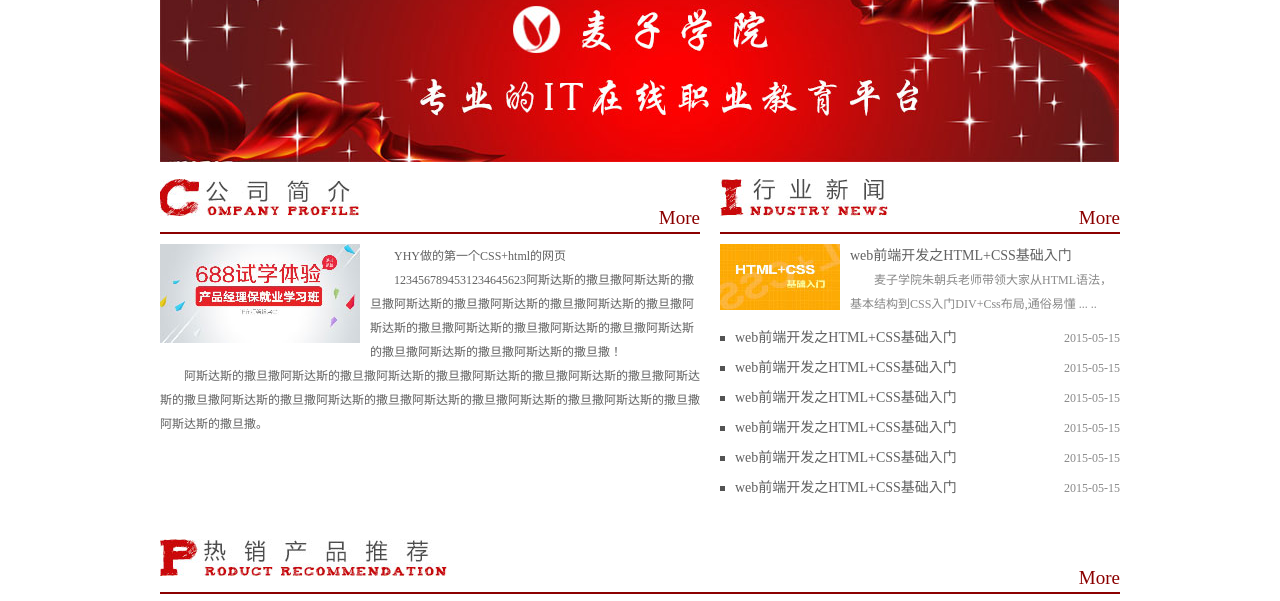
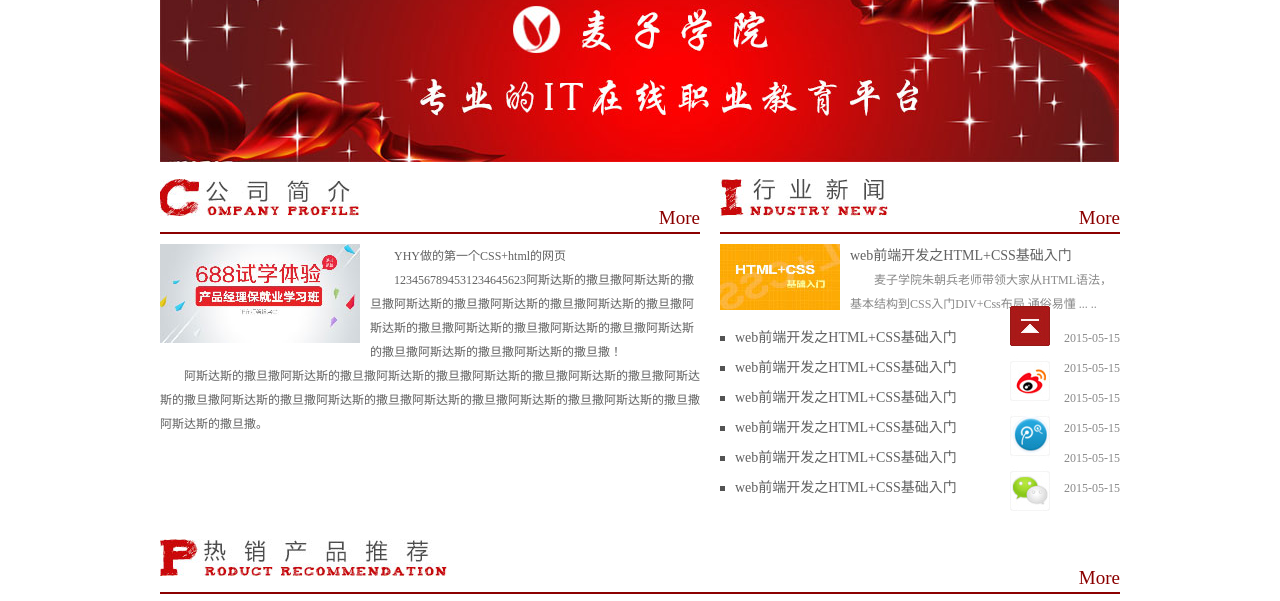
Before and after one commit to 2816207yhy/Web_Project_Hbuilder, a plain HTML site: page The_First_Test/1.2/1.2 program/index.html in a window 1280 px wide. Shown: the part 174-775 px from the top of the page. Drawn offline with Linux system fonts and the light colour scheme.

Commit message:
1.2 final
2017-04-10 16:19:48

```diff
--- a/The_First_Test/1.2/1.2 program/css/style.css
+++ b/The_First_Test/1.2/1.2 program/css/style.css
@@ -256,3 +256,8 @@
 .b_b a:hover{
 	color: #f60;
 }
+.f_window{
+	position: fixed;
+	right: 18%;
+	top: 60%;
+}
--- a/The_First_Test/1.2/1.2 program/index.html
+++ b/The_First_Test/1.2/1.2 program/index.html
@@ -248,6 +248,11 @@
 			</div>
 		</div>
 
+		<div class="f_window">
+			<a href="#top">
+				<img src="images/btt.jpg" alt="浮动窗口"/>
+			</a>
+		</div>
 	</body>
 
 </html>
```
